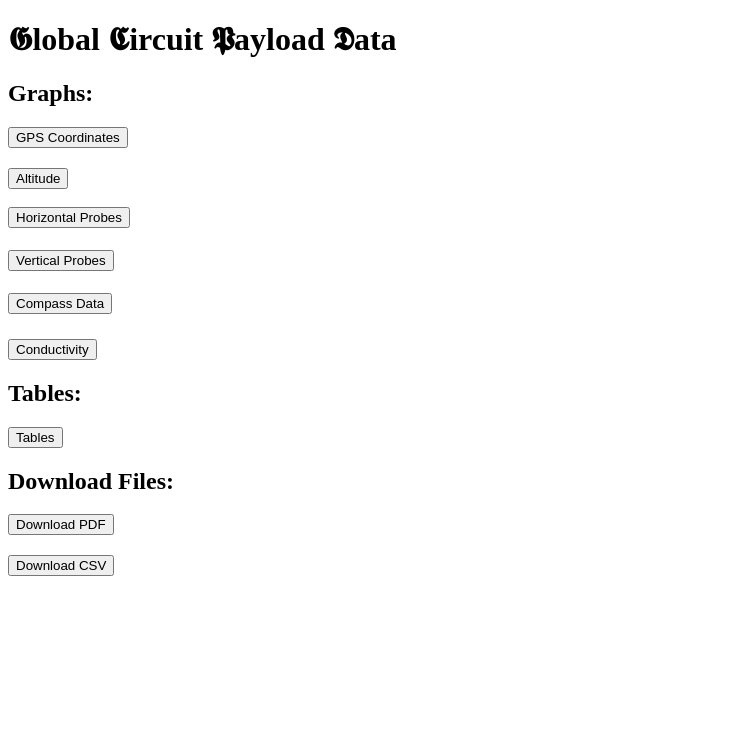
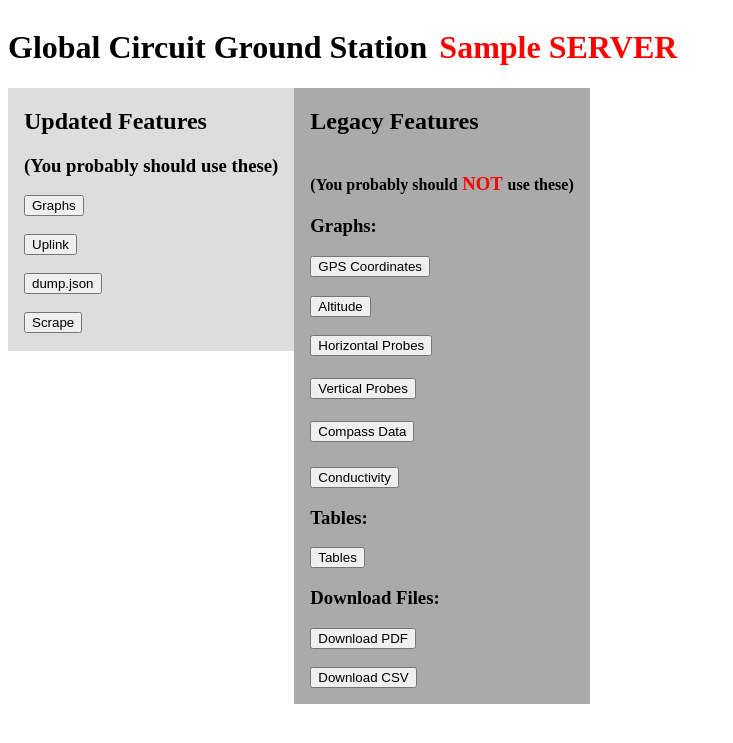
Before and after one commit to CodyAnderson/GlobalCircuitGroundStation, a Django app: template groundstation/groundstationapp/templates/groundstation/homepage.html in a window 1280 px wide. Shown: the top 743 px of the page, without its empty margins (0-733 px from the left). Run offline with Django 3.2, Linux system fonts and the light colour scheme; the template is opened without the code that fills it: most values are stand-ins (such as "Sample title", 1, 10 or a date in 2020).

Commit message:
Added a distinction of what server you're using, on the homepage.

```diff
--- a/groundstation/groundstationapp/templates/groundstation/homepage.html
+++ b/groundstation/groundstationapp/templates/groundstation/homepage.html
@@ -1,15 +1,43 @@
 <!doctype html>
 <html>
     <head>
-		<h1>&#x1d572;lobal &#x1d56e;ircuit &#x1d57b;ayload &#x1d56f;ata</h1>
+		<title>Global Circuit Ground Station</title>
     </head>
     <body>
-		<h2>Graphs: </h2>
+
+
+
+		<div style="display: block; width: 100%;">
+			<h1 style="display: inline-block;">Global Circuit Ground Station</h1>
+			<h1 style="color: #ff0000; display: inline-block;">&nbsp;{{ serverType }} SERVER</h1>
+		</div>
+		<div style="display: block;">
+			<div style="background-color:#dddddd; display: inline-block; padding: 0em 1em 0em 1em; float: left;">
+				<h2>Updated Features</h2>
+				<h3>(You probably should use these)</h3>
+
+				<a href="/newgraph"><button>Graphs</button></a>
+				<br><br>
+				<button>Uplink</button>
+				<br><br>
+				<a href="/dump.json"><button>dump.json</button></a>
+				<br><br>
+				<button>Scrape</button>
+				<br><br>
+			</div>
+
+
+			<div style="background-color:#aaaaaa; display: inline-block; padding: 0em 1em 1em 1em; float: left;">
+				<h2>Legacy Features</h2>
+				<h4 style="float: left;">(You probably should</h4>
+				<h3 style="color: #ff0000; float: left;">&nbsp;NOT&nbsp;</h3>
+				<h4 style="float: left;">use these)</h4>
+				<h3>Graphs: </h3>
 				<form action="/gps/">
 					<input type="submit" value="GPS Coordinates" />
 				</form>
 
-		<h2> </h2>
+				<h3> </h3>
 
 				<form action="/altitude/">
 					<input type="submit" value="Altitude" />
@@ -39,26 +67,27 @@
 					<input type="submit" value="Conductivity" />
 				</form>
 
-        <h2> </h2>
+				<h3> </h3>
 
-        <h2>Tables: </h2>
-        <h2> </h2>
+				<h3>Tables: </h3>
+				<h3> </h3>
 				<form action="/tables/">
 					<input type="submit" value="Tables" />
 				</form>
 
-        <h2> </h2>
-        <h2>Download Files: </h2>
-        <h2> </h2>
+				<h3> </h3>
+				<h3>Download Files: </h3>
+				<h3> </h3>
 				<form action="/pdf/">
 					<input type="submit" value="Download PDF" />
 				</form>
 
-        <h2></h2>
+				<h3></h3>
 
 				<form action="/csv/">
 					<input type="submit" value="Download CSV" />
 				</form>
-
+			</div>
+		</div>
     </body>
 </html>
--- a/groundstation/groundstationapp/views.py
+++ b/groundstation/groundstationapp/views.py
@@ -40,8 +40,8 @@ def homepage(request):
 
 
 
-
-	return render(request, 'groundstation/homepage.html')
+	context = {'serverType': secrets.serverType}
+	return render(request, 'groundstation/homepage.html',context)
 
 def gps(request):		 # Change to google maps
 	data = [
```
Lines whose indentation alone changed are shown as unchanged.
